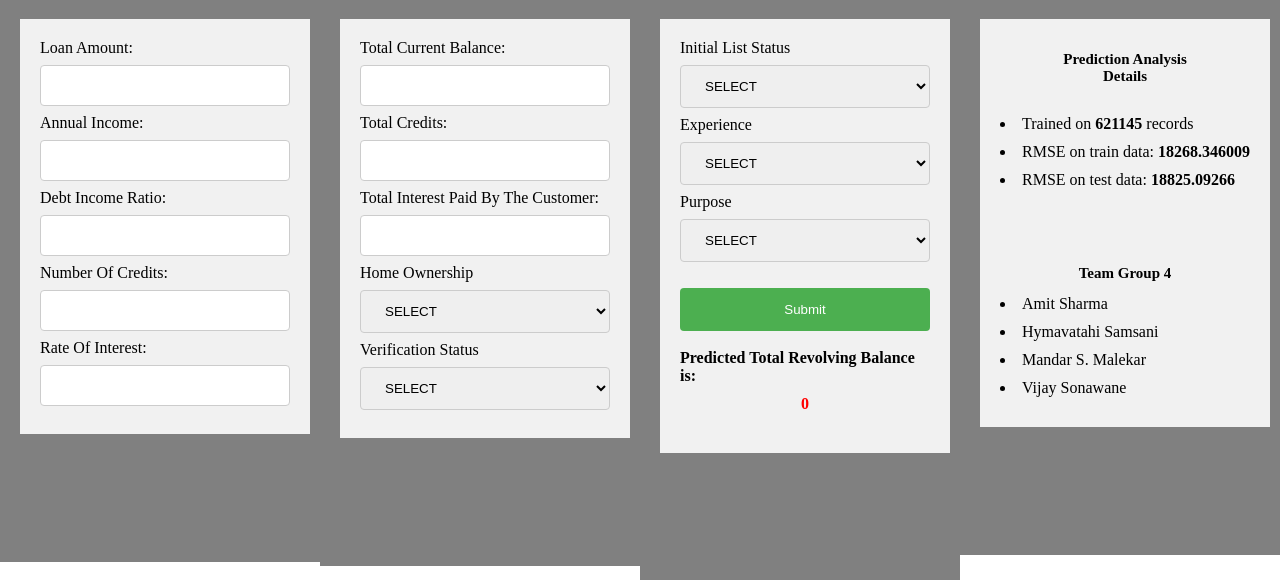
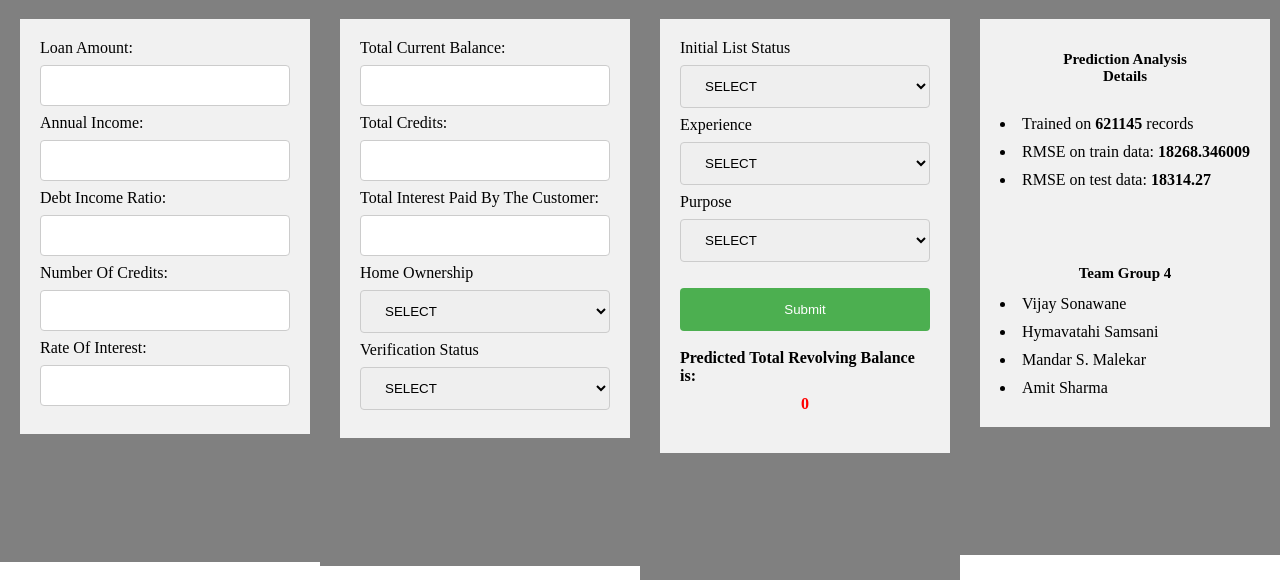
Before and after one commit to Hymaa441990/Predict-Revolving-Balance, a Flask app: page / in a window 1280 px wide. Shown: the part 131-711 px from the top of the page. Run offline with Flask 2, Linux system fonts and the light colour scheme; parts of the project's set-up code (start-up, migrations or seed data) failed here and were passed over.

Commit message:
Update RevolvingBalance.html

```diff
--- a/templates/RevolvingBalance.html
+++ b/templates/RevolvingBalance.html
@@ -446,15 +446,15 @@ function validateForm() {
 			 <center><h2>Prediction Analysis<br>Details<br><br></h2></center>
 			 <p><li>Trained on <b>621145</b> records</li></p>
 			 <p><li>RMSE on train data:  <b>18268.346009</b></li></p>
-			 <p><li>RMSE on test data:   <b>18825.09266</b></li></p>
+			 <p><li>RMSE on test data:   <b>18314.27</b></li></p>
 			 <p> </p>
 			 <br><br>
 			 <br>
 			 <center><h2>Team Group 4</h2></center>
-					<p><li>Amit Sharma</li></p>
-					<p><li>Hymavatahi Samsani</li></p>
-					<p><li>Mandar S. Malekar</li></p>
-			   <p><li>Vijay Sonawane</li></p>
+				<p><li>Vijay Sonawane</li></p>
+				<p><li>Hymavatahi Samsani</li></p>
+				<p><li>Mandar S. Malekar</li></p>
+				<p><li>Amit Sharma</li></p>
 			</div>
 
 		 </div>
```
